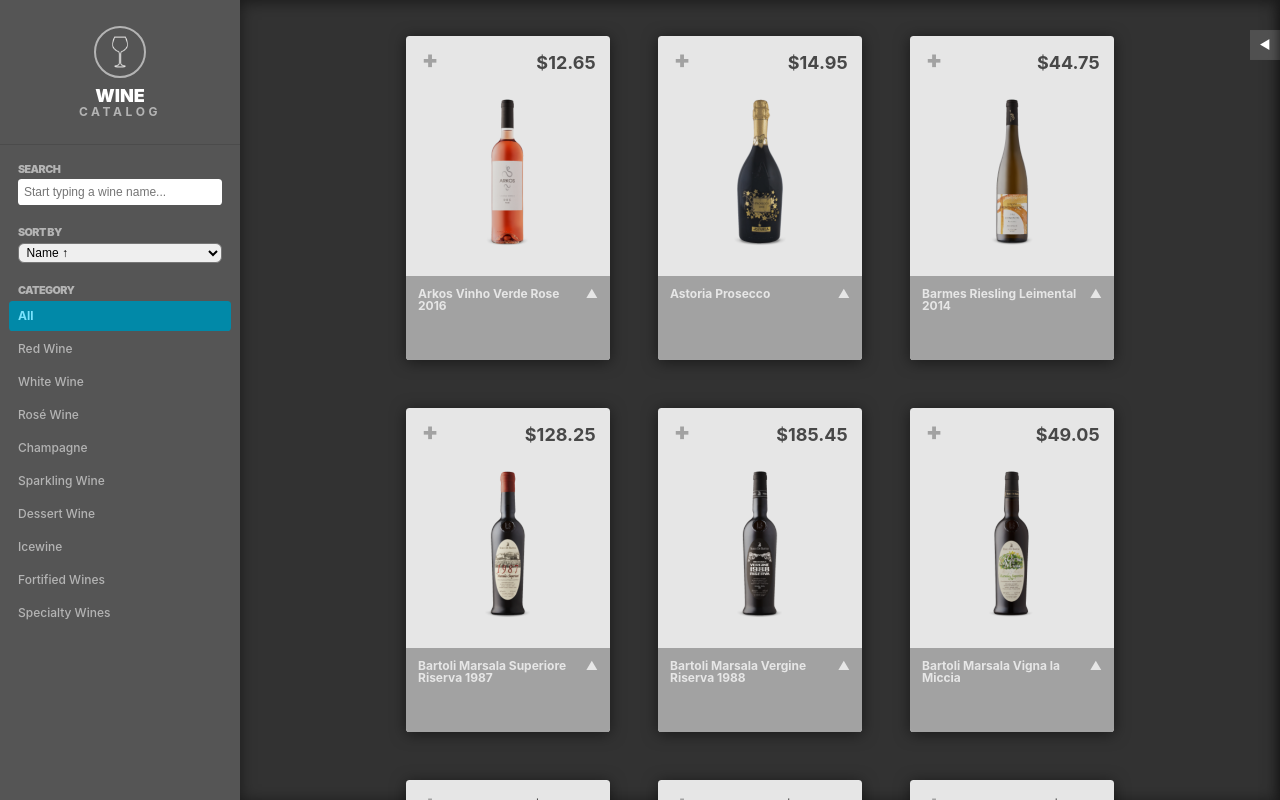
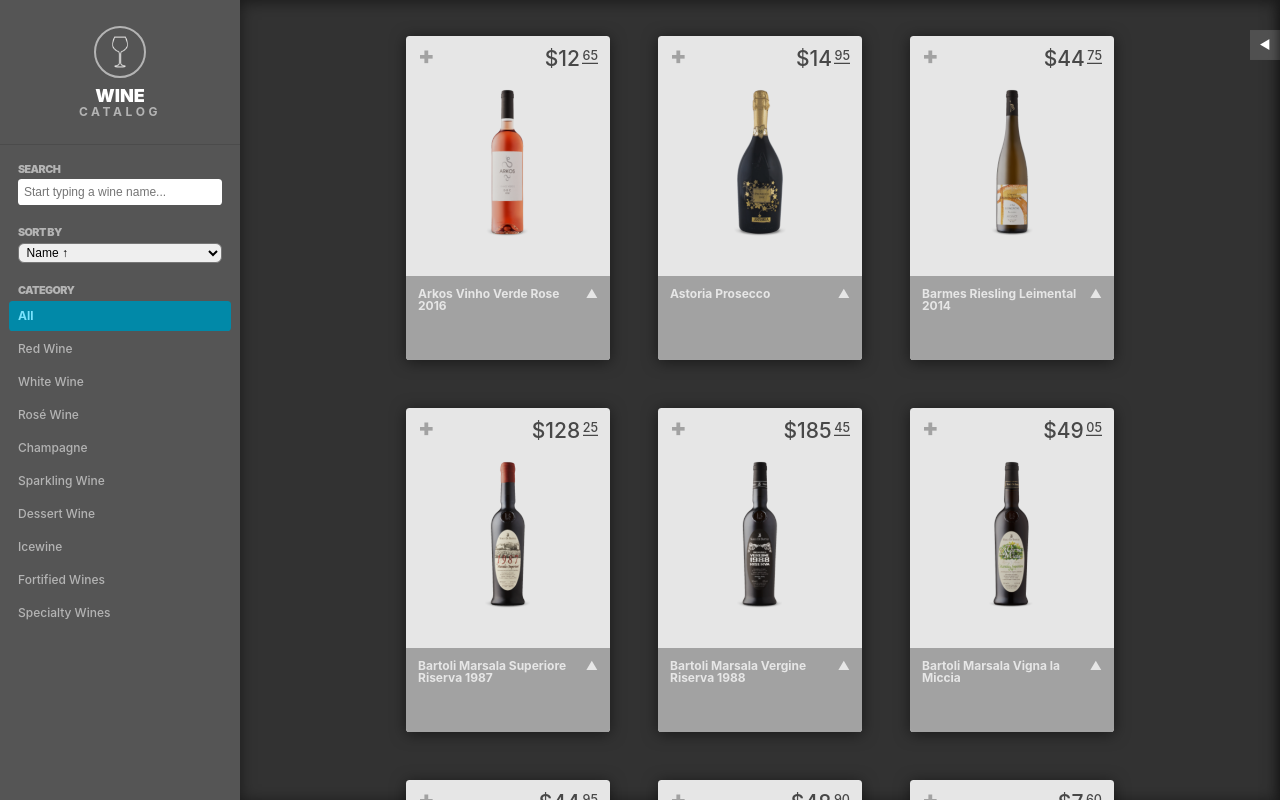
Before and after one commit to nicholasskupien/wine-catalog, a React (Create React App) app: page / in a window 1280 px wide. Built offline with nearby package versions, Linux system fonts and the light colour scheme.

Commit message:
fancy price style done

```diff
--- a/src/components/UI/Price/Price.js
+++ b/src/components/UI/Price/Price.js
@@ -1,10 +1,15 @@
+/* eslint-disable react/prop-types */
 import React from "react";
 import styles from "./Price.module.scss";
 
-function Price() {
+function Price(props) {
+  const priceSplit = props.price.toFixed(2).split(".");
+
   return (
-    <div>
-      <p></p>
+    <div className={styles.PriceContainer} style={props.style}>
+      <span className={styles.DollarSign}>$</span>
+      <span className={styles.Dollars}>{priceSplit[0]}</span>
+      <span className={styles.Cents}>{priceSplit[1]}</span>
     </div>
   );
 }
--- a/src/components/UI/Price/Price.module.scss
+++ b/src/components/UI/Price/Price.module.scss
@@ -1 +1,20 @@
-@import "../../../../constants/styles/globals";
+@import "../../../constants/styles/globals";
+
+.PriceContainer {
+  font-weight: 500;
+  font-size: 1.75em;
+  color: $gray-80;
+  transition: opacity $transition;
+  display: flex;
+}
+
+.Cents {
+  // font-size with respect to parent: PriceContainer
+  font-size: 0.6em;
+  // Simulate border with box shadow
+  box-shadow: $gray-80 0em (-$width-border-xsmall) 0em 0em inset;
+  height: 0.95em;
+  padding-block-start: 0.15em;
+  padding-block-end: 0.15em;
+  margin-left: 0.2em;
+}
--- a/src/components/catalog/CatalogComponent/CatalogComponent.js
+++ b/src/components/catalog/CatalogComponent/CatalogComponent.js
@@ -9,6 +9,7 @@
   ICON_CARET_UP,
   importAll,
 } from "../../../constants/common";
+import Price from "../../UI/Price/Price";
 // import Label from "../../UI/Label/Label";
 
 // Wine Catalog Component
@@ -25,10 +26,10 @@
   const details = props.details.map((detail, i) => {
     // console.log(detail);
     return (
-      <React.Fragment key={i + props.item.id}>
+      <div key={i + props.item.id} className={styles.OverlayDetail}>
         <p className={styles.OverlayLabel}>{detail.label}</p>
         <p className={styles.OverlayValue}>{detail.value}</p>
-      </React.Fragment>
+      </div>
     );
   });
 
@@ -40,17 +41,20 @@
           : styles.CatalogComponent
       }
     >
+      <div className={styles.TopHeader}>
         <button
           className={styles.ButtonAddToCart}
           onClick={() => props.onClick(props.item)}
         >
           <span>+</span>
         </button>
-      <span className={styles.Price}>{"$" + props.item.price.toFixed(2)}</span>
-      <div
-        style={detailsOpen ? { top: "0em" } : {}}
-        className={styles.OverlayNameDetails}
-      >
+        {/* <span className={styles.Price}>{"$" + props.item.price.toFixed(2)}</span> */}
+        <Price
+          price={props.item.price}
+          style={detailsOpen ? { opacity: "0" } : {}}
+        ></Price>
+      </div>
+      <div className={styles.OverlayFooter}>
         <div className={styles.OverlayName}>
           <p className={styles.OverlayValue}>{props.item.name}</p>
           <button
--- a/src/components/catalog/CatalogComponent/CatalogComponent.module.scss
+++ b/src/components/catalog/CatalogComponent/CatalogComponent.module.scss
@@ -1,6 +1,7 @@
 @import "../../../constants/styles/globals";
 
 $heightCatalogComponent: 27em;
+$heightNameDetailsOverlay: 7em;
 $widthCatalogComponent: 17em;
 
 .CatalogComponent {
@@ -14,13 +15,15 @@
   box-shadow: $shadow;
   filter: brightness(0.9);
   transition: filter $transition;
-}
 
-.CatalogComponent img {
+  img {
     width: 70%;
-  padding: 20% 15% 15% 15%;
+    padding: 15% 15% 15% 15%;
     transform: scale(0.9);
     transition: transform $transition;
+    position: absolute;
+    top: 0em;
+  }
 }
 
 .CatalogComponent:hover {
@@ -31,19 +34,25 @@
   transform: scale(1);
 }
 
+.TopHeader {
+  display: flex;
+  justify-content: space-between;
+  align-items: flex-start;
+  padding: 1em;
+}
+
 .ButtonAddToCart {
-  height: 4em;
-  width: 4em;
+  // height: 100%;
+  // width: 4em;
   display: flex;
   align-items: center;
   justify-content: center;
-  position: absolute;
+  // position: absolute;
   z-index: 1;
-}
 
-.ButtonAddToCart span {
+  span {
     font-size: 2em;
-  line-height: 100%;
+    line-height: 70%;
     font-weight: 900;
     color: $gray-180;
     cursor: pointer;
@@ -54,20 +63,9 @@
   .ButtonAddToCart:hover span {
     color: $gray-80;
   }
-
-.Price {
-  position: absolute;
-  right: 0.8em;
-  top: 1em;
-  font-weight: 700;
-  font-size: 1.5em;
-  color: $gray-80;
-  transition: opacity $transition;
 }
 
-$heightNameDetailsOverlay: 7em;
-
-.OverlayNameDetails {
+.OverlayFooter {
   box-sizing: border-box;
   position: absolute;
   top: $heightCatalogComponent - $heightNameDetailsOverlay;
@@ -79,11 +77,10 @@
 
   z-index: 1;
   transition: $transition;
-}
 
-.OverlayNameDetails hr {
+  hr {
     border: 0em;
-  /* 0.15em so that when scaling base font size this border scales relatively quickly */
+    margin: 0em;
     border-top: solid $width-border-small $gray-180;
   }
 
@@ -93,36 +90,43 @@
     transition: opacity $transition;
   }
 
+  .OverlayDetail {
+    margin-bottom: 0.5em;
+    margin-top: 1em;
+  }
+
   // TODO make fonts into global classes
   .OverlayValue {
     color: white;
     font-weight: 700;
-  margin-bottom: 0.5em;
   }
 
   .OverlayLabel {
     color: $gray-200;
     font-weight: 800;
     margin-bottom: 0.3em;
-  margin-top: 1em;
   }
 
   .OverlayName {
     display: flex;
     align-items: flex-start;
     justify-content: space-between;
+    margin-bottom: 1em;
     width: 100%;
   }
 
-.OverlayNameDetails span {
+  span {
     color: white;
     padding: 0.5em 0em 0.5em 1em;
     cursor: pointer;
   }
+}
 
+// styles when the details are open. Set opacity and position
 .DetailsOpen {
-  .OverlayNameDetails {
+  .OverlayFooter {
     background-color: rgba($gray-100, 0.75);
+    top: 0em;
   }
 
   .OverlayHidden {
@@ -136,6 +140,7 @@
   .ButtonAddToCart {
     span {
       opacity: 0;
+      // delay the transition of the add to cart button when the details are opening
       transition-delay: 0.4s;
     }
   }
--- a/src/constants/styles/_globals.scss
+++ b/src/constants/styles/_globals.scss
@@ -14,6 +14,7 @@
 $blue: rgb(0, 140, 170);
 
 // Not great to use borders with em units. This will be used carefully
+$width-border-xsmall: 0.1em;
 $width-border-small: 0.15em;
 $width-border-medium: 0.3em;
 
```
Lines whose indentation alone changed are shown as unchanged.
